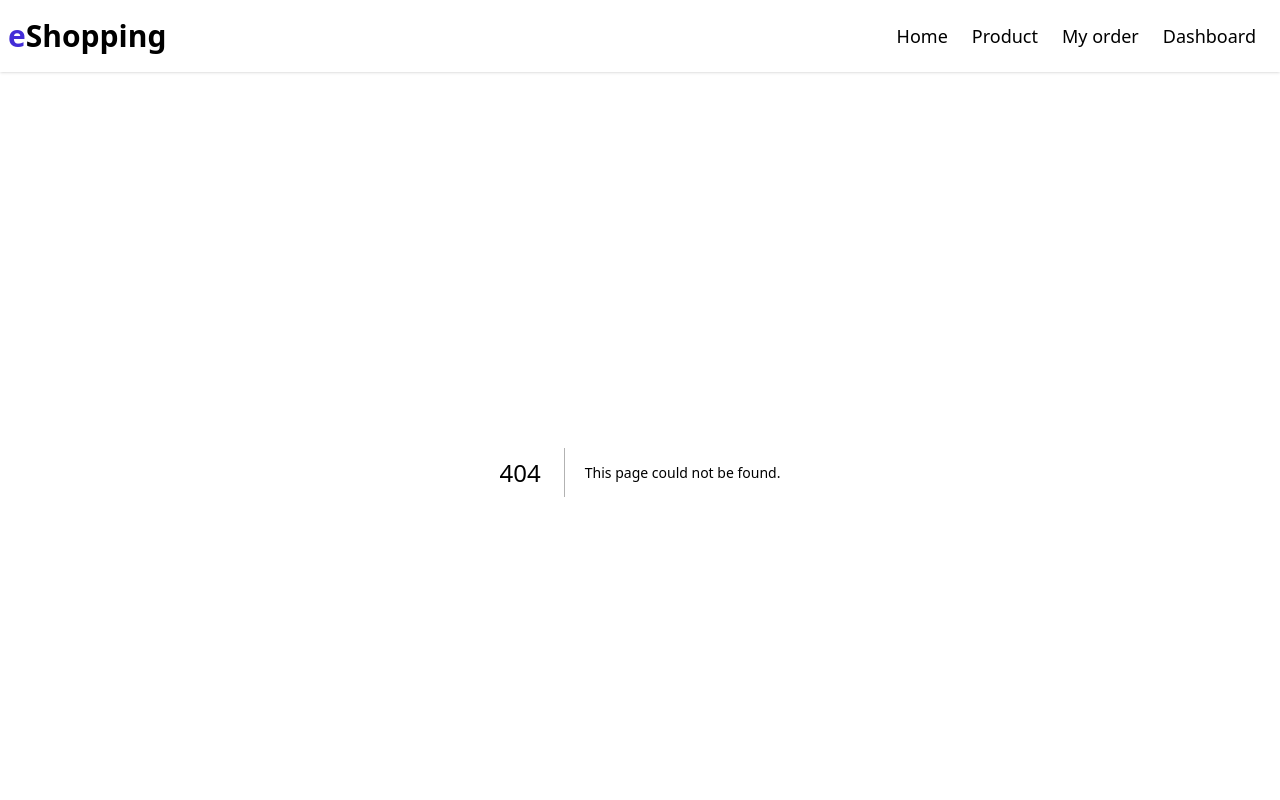
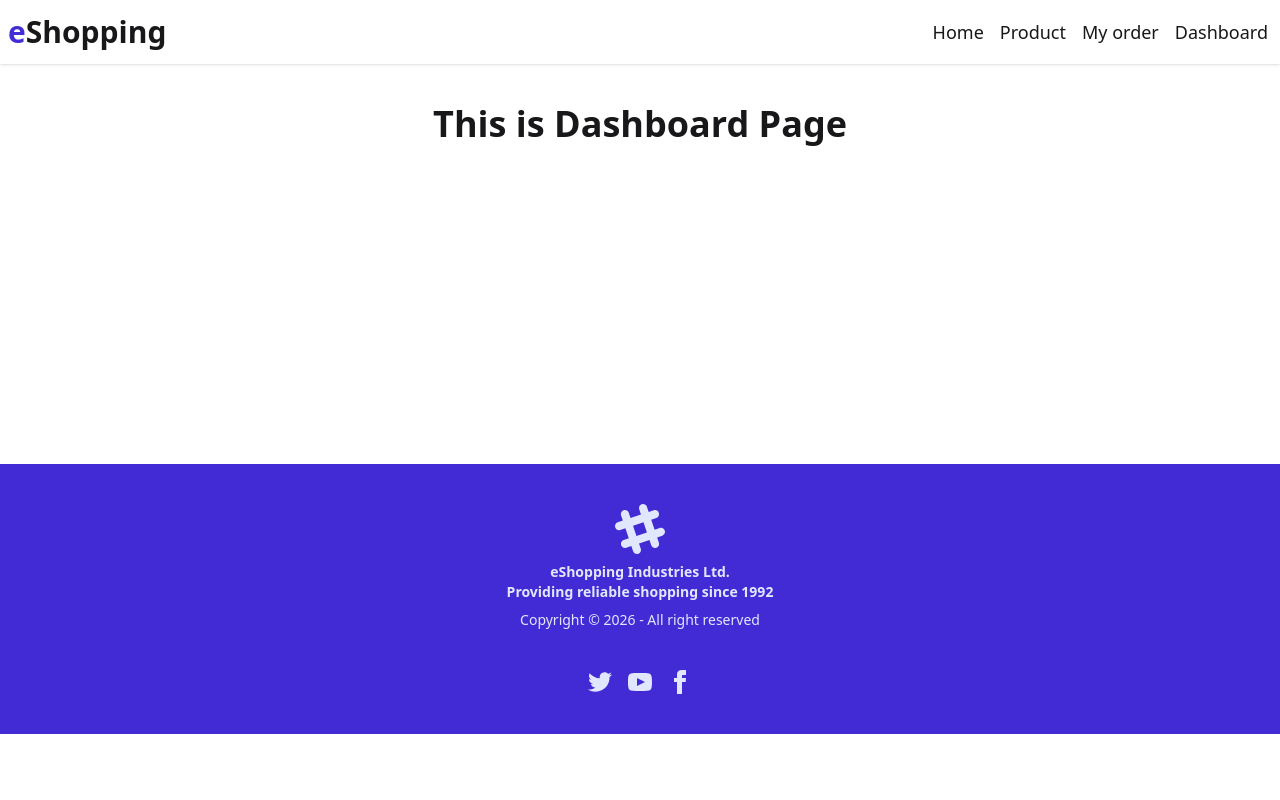
Before and after one commit to tishadey45/my-shopping, a Next.js app: page /dashboard in a window 1280 px wide. Before the commit this address had no page. Shown: the top 800 px of the page. Built offline with nearby package versions, Linux system fonts and the light colour scheme.

Commit message:
:fire: navbar link added

```diff
--- /dev/null
+++ b/src/app/dashboard/page.js
@@ -0,0 +1,7 @@
+export default function DashboardPage() {
+  return (
+    <div className="max-w-4xl mx-auto py-10 px-6">
+      <h1 className="text-4xl font-bold text-center mb-6">This is Dashboard Page</h1>
+    </div>
+  );
+}
--- /dev/null
+++ b/src/app/myOrder/page.js
@@ -0,0 +1,7 @@
+export default function MyOrderPage() {
+  return (
+    <div className="max-w-4xl mx-auto py-10 px-6">
+      <h1 className="text-4xl font-bold text-center mb-6">This is My Order Page</h1>
+    </div>
+  );
+}
--- a/src/components/Footer.jsx
+++ b/src/components/Footer.jsx
@@ -14,9 +14,9 @@ export default function Footer() {
           <path d="M22.672 15.226l-2.432.811.841 2.515c.33 1.019-.209 2.127-1.23 2.456-1.15.325-2.148-.321-2.463-1.226l-.84-2.518-5.013 1.677.84 2.517c.391 1.203-.434 2.542-1.831 2.542-.88 0-1.601-.564-1.86-1.314l-.842-2.516-2.431.809c-1.135.328-2.145-.317-2.463-1.229-.329-1.018.211-2.127 1.231-2.456l2.432-.809-1.621-4.823-2.432.808c-1.355.384-2.558-.59-2.558-1.839 0-.817.509-1.582 1.327-1.846l2.433-.809-.842-2.515c-.33-1.02.211-2.129 1.232-2.458 1.02-.329 2.13.209 2.461 1.229l.842 2.515 5.011-1.677-.839-2.517c-.403-1.238.484-2.553 1.843-2.553.819 0 1.585.509 1.85 1.326l.841 2.517 2.431-.81c1.02-.33 2.131.211 2.461 1.229.332 1.018-.21 2.126-1.23 2.456l-2.433.809 1.622 4.823 2.433-.809c1.242-.401 2.557.484 2.557 1.838 0 .819-.51 1.583-1.328 1.847m-8.992-6.428l-5.01 1.675 1.619 4.828 5.011-1.674-1.62-4.829z"></path>
         </svg>
         <p className="font-bold">
-          ACME Industries Ltd.
+          eShopping Industries Ltd.
           <br />
-          Providing reliable tech since 1992
+          Providing reliable shopping since 1992
         </p>
         <p>Copyright © {new Date().getFullYear()} - All right reserved</p>
       </aside>
--- a/src/components/Navbar.jsx
+++ b/src/components/Navbar.jsx
@@ -1,3 +1,5 @@
+import Link from "next/link";
+
 export default function Navbar() {
   return (
     <div className="navbar flex justify-between bg-base-100 shadow-sm">
@@ -24,20 +26,12 @@ export default function Navbar() {
         </div>
         <a className="font-bold text-3xl"><span className="text-indigo-700">e</span>Shopping</a>
       </div>
-      <div className="navbar-center hidden lg:flex">
-        <ul className="menu menu-horizontal px-1 text-lg">
-          <li>
-            <a>Home</a>
-          </li>
-          <li>
-            <a>Product</a>
-          </li>
-           <li>
-           <a>My order</a>
-          </li>
-          <li>
-            <a>Dashboard</a>
-          </li>
+      <div className="">
+        <ul className="menu menu-horizontal flex gap-4 px-1 text-lg">
+        <Link href="/">Home</Link>
+        <Link href="/product">Product</Link>
+        <Link href="/myOrder">My order</Link>
+        <Link href="/dashboard">Dashboard</Link>
         </ul>
       </div>
     </div>
```
